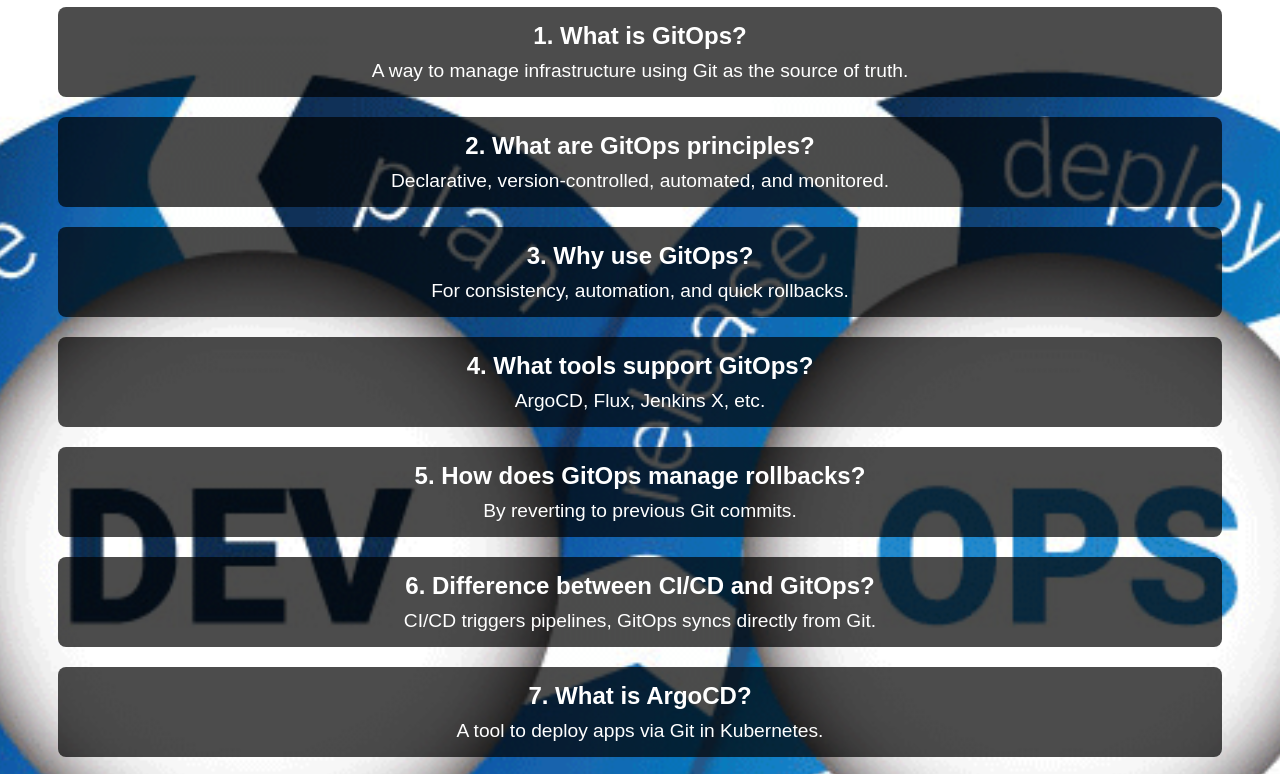
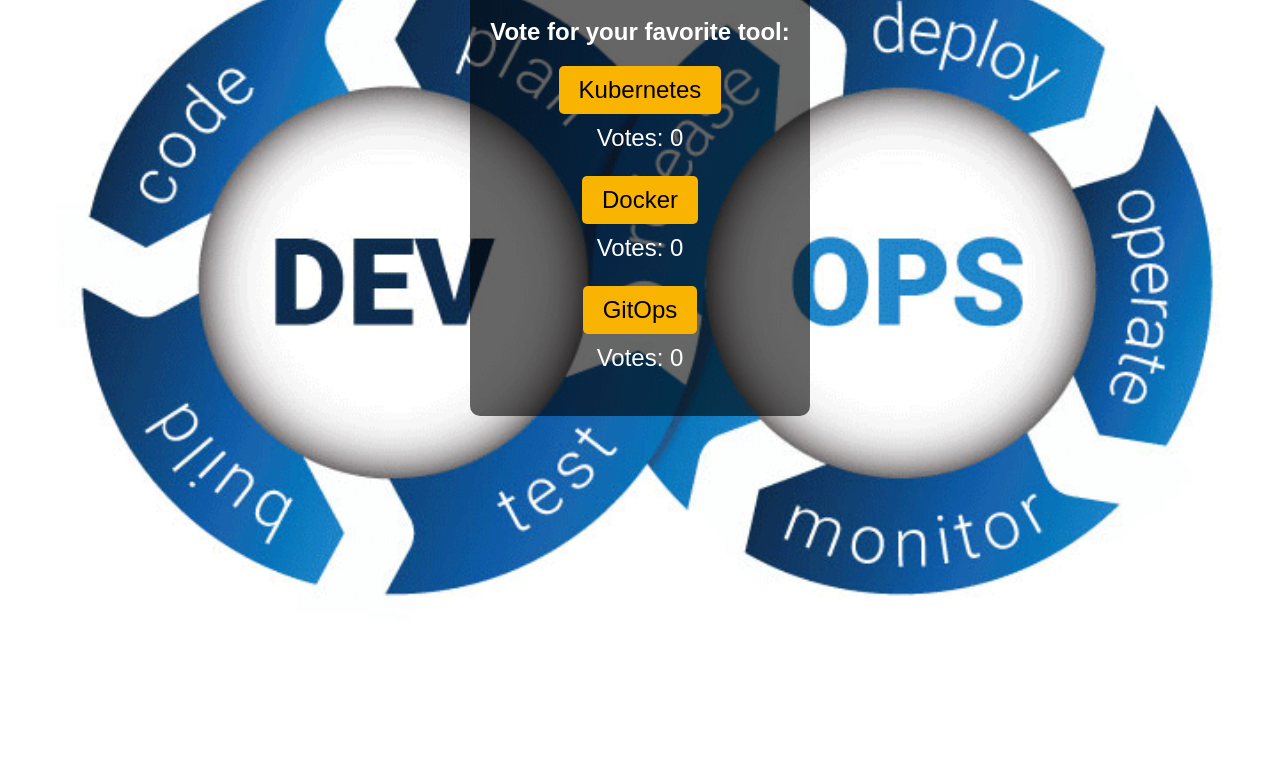
Before and after one commit to KadirvelA/ocp-1, a plain HTML site: page trivia-app/frontend/index.html in a window 1280 px wide. Shown: the part 149-923 px from the top of the page. After the commit the page ends 800 px from the top, so only its background shows below. Drawn offline with Linux system fonts and the light colour scheme.

Commit message:
html with voting options

```diff
--- a/trivia-app/frontend/index.html
+++ b/trivia-app/frontend/index.html
@@ -1,79 +1,75 @@
-# working with just q&A
-
 <!DOCTYPE html>
 <html lang="en">
 <head>
     <meta charset="UTF-8">
     <meta name="viewport" content="width=device-width, initial-scale=1.0">
-    <title>GitOps Trivia App</title>
+    <title>DevOps Voting App</title>
     <style>
         body {
-            background-color: #2c2f33;
+            font-family: Arial, sans-serif;
+            background: url('devops.gif') no-repeat center center fixed;
+            background-size: cover;
             color: #ffffff;
-            font-family: Arial, sans-serif;
             text-align: center;
-            padding: 50px;
-            background-image: url('devops.gif');
-            background-size: cover;
-            background-position: center;
+            margin: 0;
+            padding: 0;
         }
-        .question {
-            margin: 20px 0;
-            padding: 15px;
-            border-radius: 8px;
-            background-color: rgba(0, 0, 0, 0.7);
+        h1 {
+            margin-top: 20px;
+            font-size: 3rem;
         }
-        .question h3 {
-            margin: 0;
-            font-size: 1.5em;
+        .vote-container {
+            margin: 20px auto;
+            padding: 20px;
+            background: rgba(0, 0, 0, 0.6);
+            border-radius: 10px;
+            display: inline-block;
         }
-        .question p {
-            margin: 10px 0 0;
-            font-size: 1.2em;
+        .vote-button {
+            display: block;
+            margin: 10px auto;
+            padding: 10px 20px;
+            font-size: 1.5rem;
+            color: #000;
+            background-color: #f8b400;
+            border: none;
+            border-radius: 5px;
+            cursor: pointer;
+        }
+        .vote-button:hover {
+            background-color: #d49c00;
+        }
+        .votes {
+            font-size: 1.5rem;
+            margin-top: 10px;
         }
     </style>
 </head>
 <body>
-    <h1>Welcome to the GitOps Trivia App!</h1>
-    <div class="question">
-        <h3>1. What is GitOps?</h3>
-        <p>A way to manage infrastructure using Git as the source of truth.</p>
+    <h1>DevOps Voting App</h1>
+    <div class="vote-container">
+        <h2>Vote for your favorite tool:</h2>
+        <button class="vote-button" onclick="vote('Kubernetes')">Kubernetes</button>
+        <p class="votes" id="votes-kubernetes">Votes: 0</p>
+
+        <button class="vote-button" onclick="vote('Docker')">Docker</button>
+        <p class="votes" id="votes-docker">Votes: 0</p>
+
+        <button class="vote-button" onclick="vote('GitOps')">GitOps</button>
+        <p class="votes" id="votes-gitops">Votes: 0</p>
     </div>
-    <div class="question">
-        <h3>2. What are GitOps principles?</h3>
-        <p>Declarative, version-controlled, automated, and monitored.</p>
-    </div>
-    <div class="question">
-        <h3>3. Why use GitOps?</h3>
-        <p>For consistency, automation, and quick rollbacks.</p>
-    </div>
-    <div class="question">
-        <h3>4. What tools support GitOps?</h3>
-        <p>ArgoCD, Flux, Jenkins X, etc.</p>
-    </div>
-    <div class="question">
-        <h3>5. How does GitOps manage rollbacks?</h3>
-        <p>By reverting to previous Git commits.</p>
-    </div>
-    <div class="question">
-        <h3>6. Difference between CI/CD and GitOps?</h3>
-        <p>CI/CD triggers pipelines, GitOps syncs directly from Git.</p>
-    </div>
-    <div class="question">
-        <h3>7. What is ArgoCD?</h3>
-        <p>A tool to deploy apps via Git in Kubernetes.</p>
-    </div>
-    <div class="question">
-        <h3>8. How does GitOps ensure consistency?</h3>
-        <p>By reconciling actual vs. desired states.</p>
-    </div>
-    <div class="question">
-        <h3>9. Is GitOps secure?</h3>
-        <p>Yes, changes are tracked in Git with clear audit trails.</p>
-    </div>
-    <div class="question">
-        <h3>10. Can GitOps work outside Kubernetes?</h3>
-        <p>Yes, with appropriate tools for other environments.</p>
-    </div>
+
+    <script>
+        const votes = {
+            Kubernetes: 0,
+            Docker: 0,
+            GitOps: 0
+        };
+
+        function vote(tool) {
+            votes[tool]++;
+            document.getElementById(`votes-${tool.toLowerCase()}`).innerText = `Votes: ${votes[tool]}`;
+        }
+    </script>
 </body>
 </html>
```
